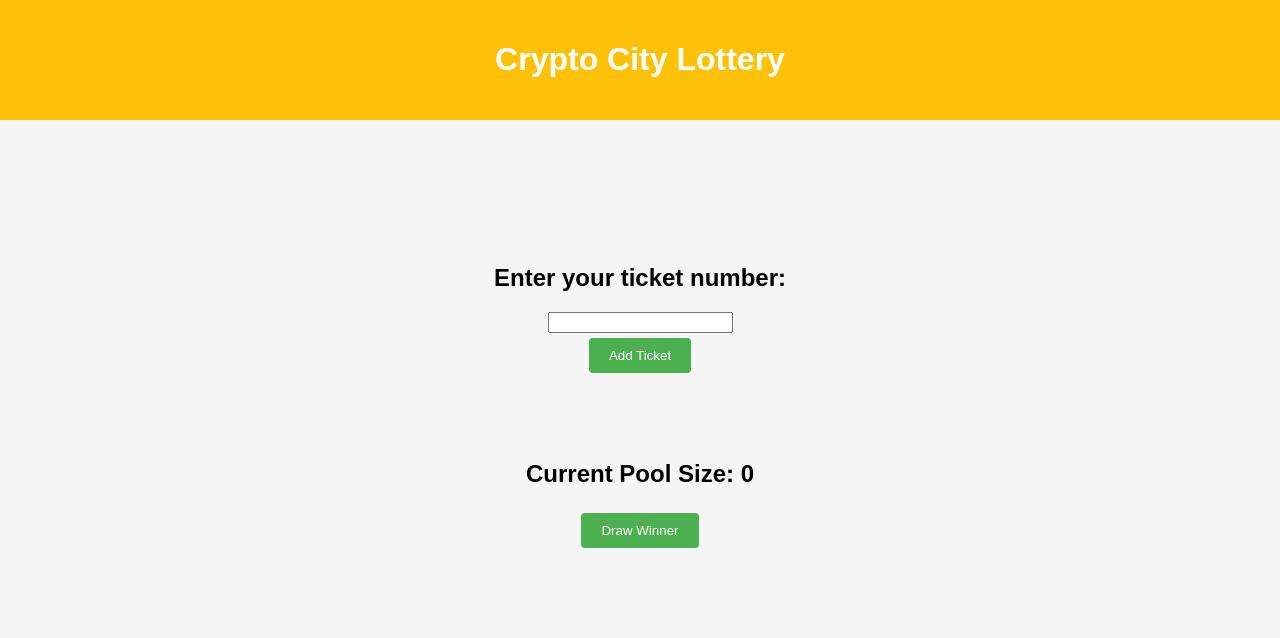
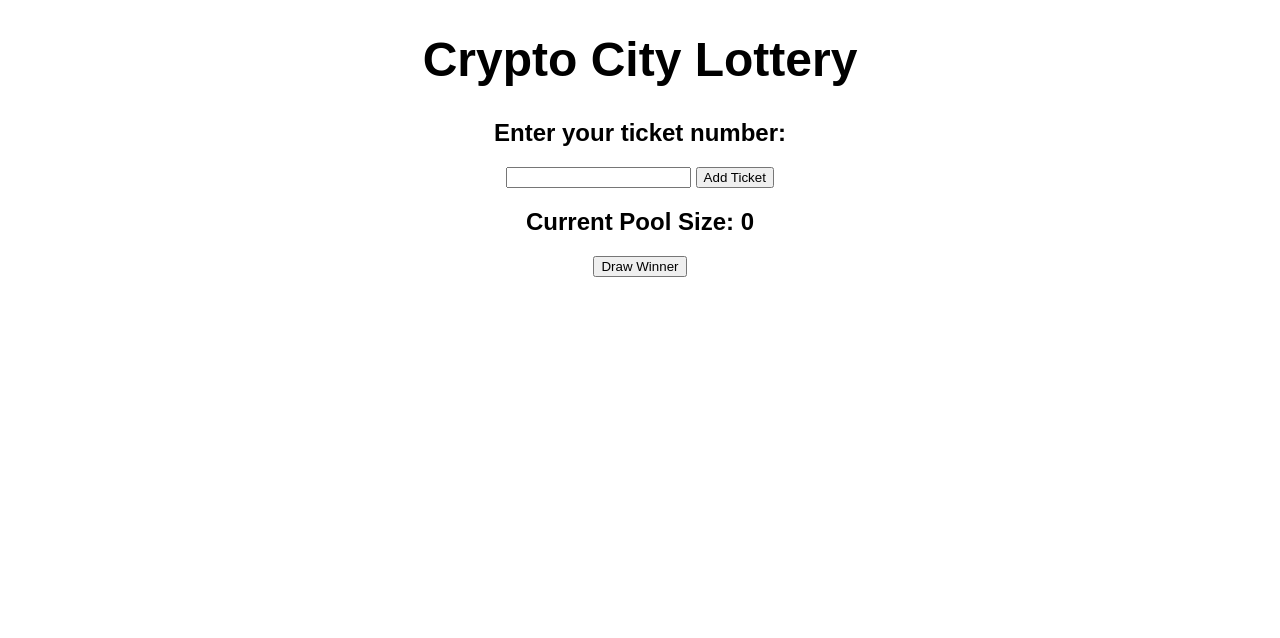
Before and after one commit to Rylanqwe/no, a plain HTML site: page index.html in a window 1280 px wide. Drawn offline with Linux system fonts and the light colour scheme.

Commit message:
Update styles.css

```diff
--- a/styles.css
+++ b/styles.css
@@ -1,65 +1,26 @@
 body {
 	font-family: Arial, sans-serif;
-	background-color: #f5f5f5;
-	margin: 0;
-}
-
-.header {
-	background-color: #ffc107;
-	color: #fff;
-	padding: 20px;
 	text-align: center;
 }
 
-.container {
-	display: flex;
-	flex-direction: column;
-	align-items: center;
-	justify-content: center;
-	height: 80vh;
+h1 {
+	font-size: 3rem;
+	margin-bottom: 2rem;
 }
 
-.ticket-input {
-	display: flex;
-	flex-direction: column;
-	align-items: center;
-	margin-bottom: 30px;
+.ticket-section {
+	margin: 2rem auto;
+	width: 80%;
+	max-width: 600px;
 }
 
-.pool {
-	display: flex;
-	flex-direction: column;
-	align-items: center;
+.winner-section {
+	margin: 2rem auto;
+	width: 80%;
+	max-width: 600px;
 }
 
-button {
-	background-color: #4CAF50;
-	color: white;
-	padding: 10px 20px;
-	border: none;
-	border-radius: 4px;
-	cursor: pointer;
-	margin: 5px;
-}
-
-button:hover {
-	background-color: #3e8e41;
-}
-
-#ticket-error {
-	color: red;
-}
-
-#winner {
-	font-size: 24px;
-	font-weight: bold;
-	margin-top: 20px;
-	text-align: center;
-}
-
-#draw-timer {
-	font-size: 18px;
-	font-weight: bold;
-	margin-top: 20px;
-	text-align: center;
-}
+textarea {
+	display: block;
+	margin: 0 auto;
+	width
```
